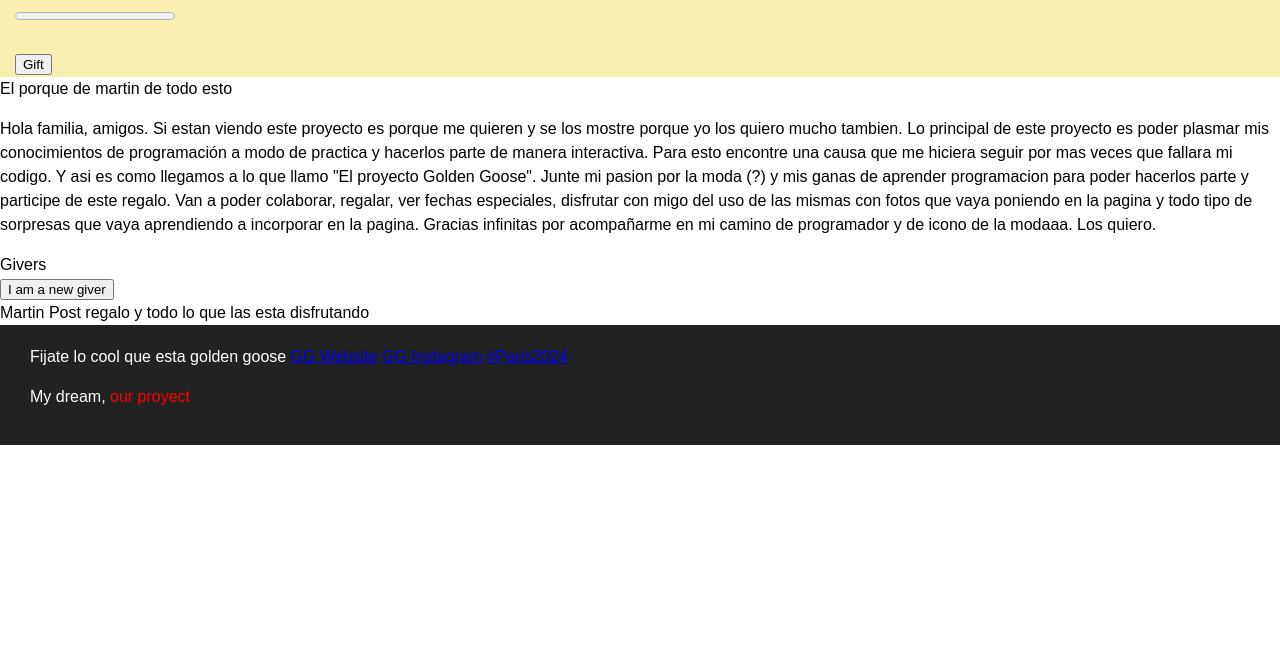
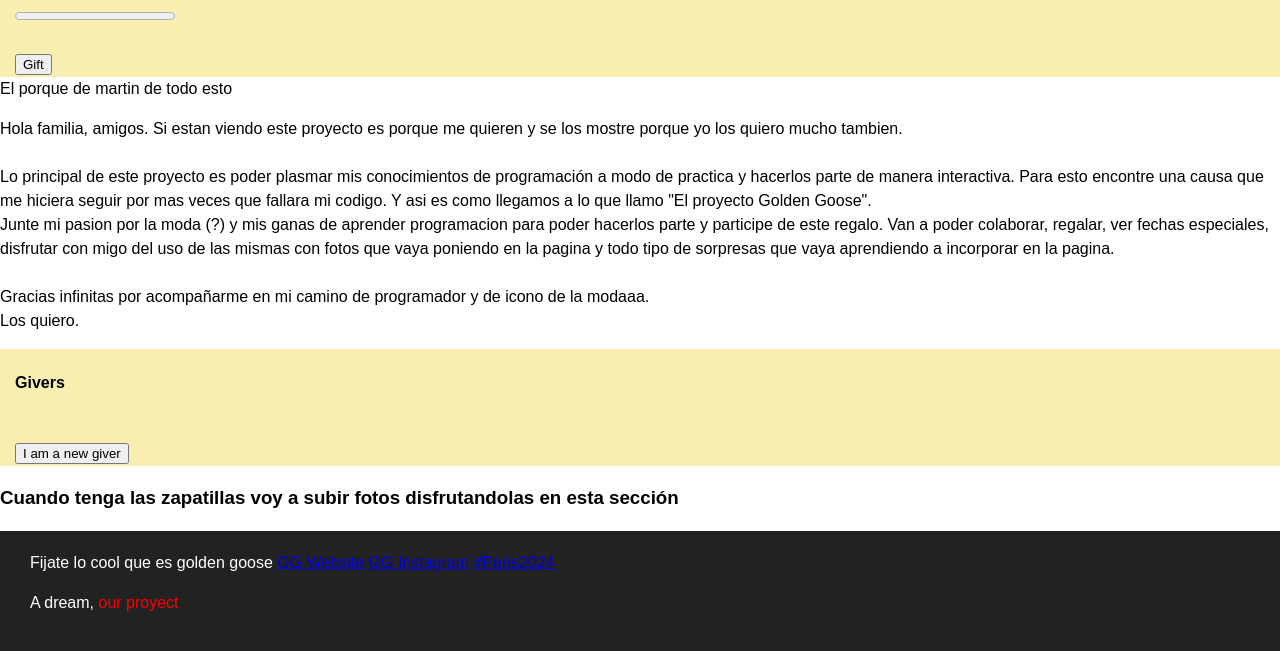
Before and after one commit to MartinBarg/Golden-Goose-Real, a website with bundled scripts: page index.html in a window 1280 px wide. Shown: the part 942-1593 px from the top of the page. Before the commit the page ends 1387 px from the top, so only its background shows below. Built offline with nearby package versions, Linux system fonts and the light colour scheme; no server answers.

Commit message:
css and html

```diff
--- a/index.html
+++ b/index.html
@@ -45,20 +45,20 @@
 El porque de martin de todo esto
 
         <br>
-        <p data-section="vision" data-value="paragraph">Hola familia, amigos. Si estan viendo este proyecto es porque me quieren y se los mostre porque yo los quiero mucho tambien.
+        <p data-section="vision" data-value="paragraph">Hola familia, amigos. Si estan viendo este proyecto es porque me quieren y se los mostre porque yo los quiero mucho tambien. <br><br>
 
             Lo principal de este proyecto es poder plasmar mis conocimientos de programación a modo de practica y hacerlos parte de manera interactiva.
-            Para esto encontre una causa que me hiciera seguir por mas veces que fallara mi codigo. Y asi es como llegamos a lo que llamo "El proyecto Golden Goose".
+            Para esto encontre una causa que me hiciera seguir por mas veces que fallara mi codigo. Y asi es como llegamos a lo que llamo "El proyecto Golden Goose". <br>
             Junte mi pasion por la moda (?) y mis ganas de aprender programacion para poder hacerlos parte y participe de este regalo.
-            Van a poder colaborar, regalar, ver fechas especiales, disfrutar con migo del uso de las mismas con fotos que vaya poniendo en la pagina y todo tipo de sorpresas que vaya aprendiendo a incorporar en la pagina.
-            Gracias infinitas por acompañarme en mi camino de programador y de icono de la modaaa.
+            Van a poder colaborar, regalar, ver fechas especiales, disfrutar con migo del uso de las mismas con fotos que vaya poniendo en la pagina y todo tipo de sorpresas que vaya aprendiendo a incorporar en la pagina.<br><br>
+            Gracias infinitas por acompañarme en mi camino de programador y de icono de la modaaa.<br>
             Los quiero.
 
              </p>
     </div>
 
     <div id="givers">
-Givers
+        <h4>Givers</h4>
         <br><button id="new-giver">I am a new giver</button>
 
         <section id='giver-form' hidden>
@@ -92,17 +92,18 @@ Givers
     </div>
 
     <div id="enjoy">
-Martin Post regalo y todo lo que las esta disfrutando
+        <h3>Cuando tenga las zapatillas voy a subir fotos disfrutandolas en esta sección</h3>
+
 
     </div>
 
     <footer>
-Fijate lo cool que esta golden goose
+Fijate lo cool que es golden goose
         <a href="https://www.goldengoose.com/it/es" target="_blank" rel="nooper noreferrer" data-section="footer" data-value="GG-website">GG Website</a>
         <a href="https://www.instagram.com/goldengoose/?hl=es" target="_blank" rel="nooper noreferrer" data-section="footer" data-value="GG-Instagram">GG Instagram</a>
         <a href="https://www.goldengoose.com/es/es/stories/paris-event-2024.html" target="_blank" rel="nooper noreferrer" data-section="footer" data-value="Paris 2024">#Paris2024</a>
 
-        <p data-section="footer" data-value="final-message">My dream, <span id='our-proyect' style='color: red'> our proyect</span></p>
+        <p data-section="footer" data-value="final-message">A dream, <span id='our-proyect' style='color: red'> our proyect</span></p>
     </footer>
 
     <script src="main.js"></script>
--- a/style.css
+++ b/style.css
@@ -66,6 +66,11 @@ header #main-navigation ul li a:hover {
     padding: 1px 15px;
 }
 
+#givers{
+    background: #f0dd5f7f;
+    color: #000000;
+    padding: 1px 15px;
+}
 footer {
     background: #222222;
     color: #ffffff;
```
